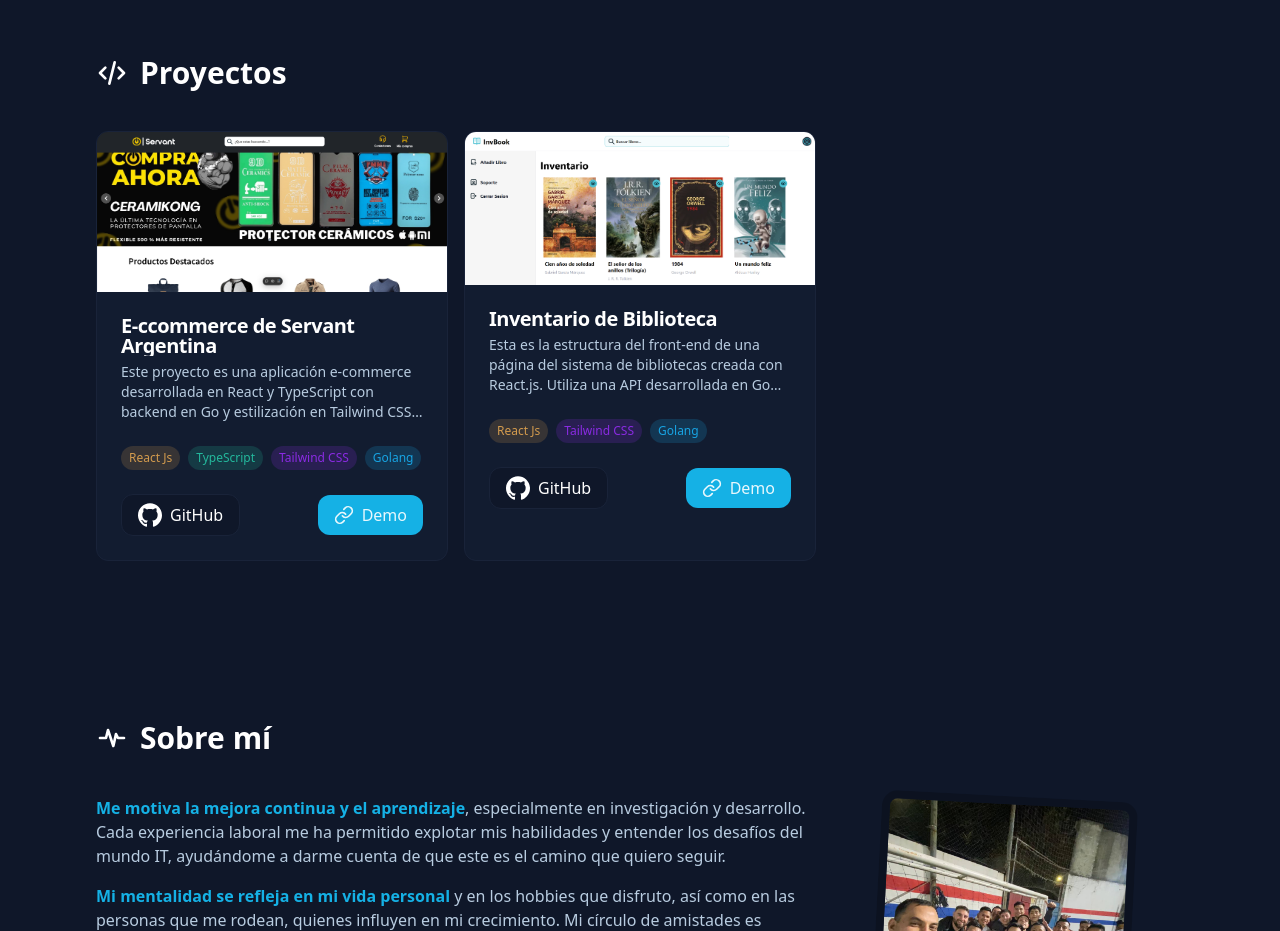
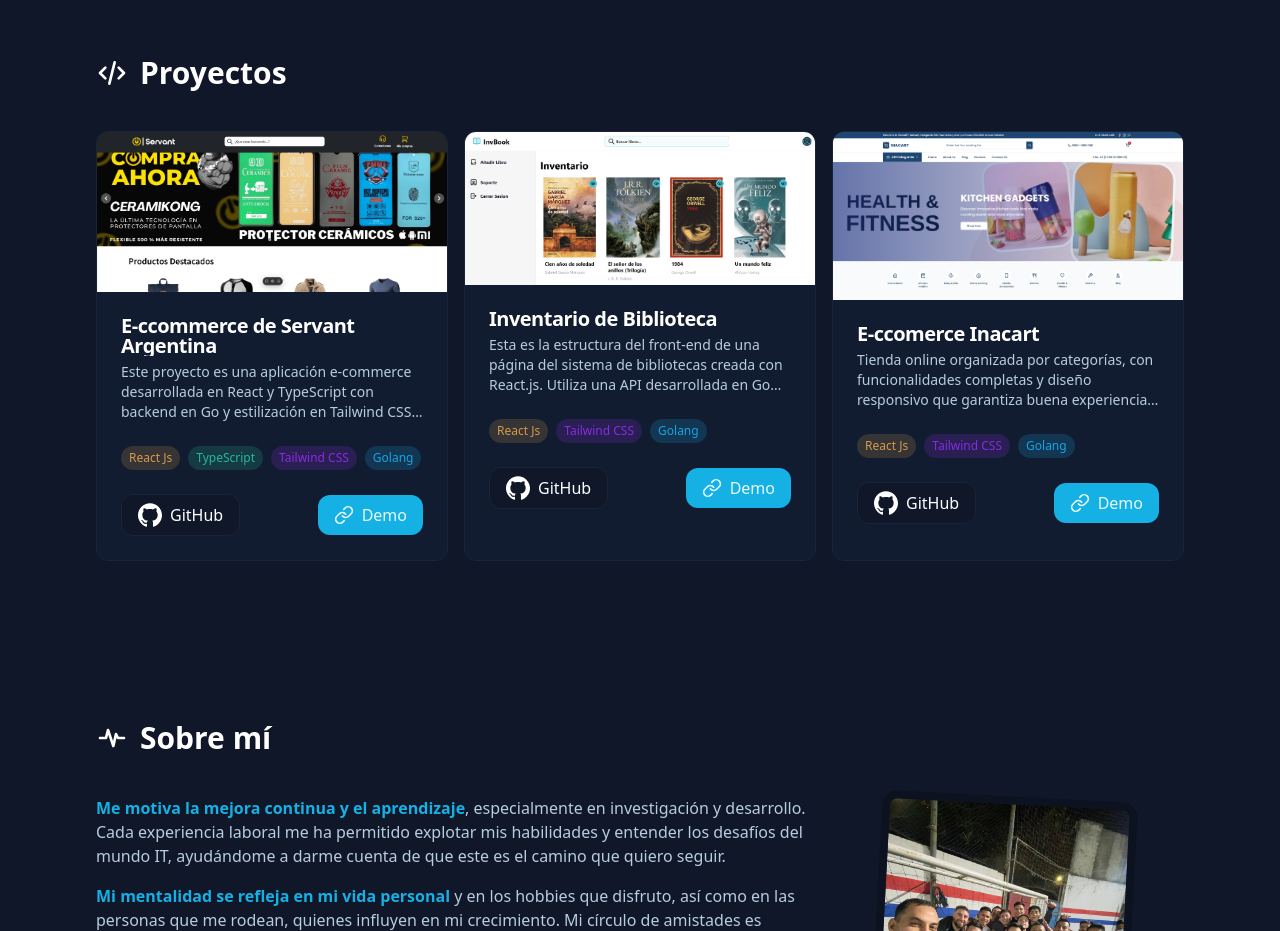
Before and after one commit to OSCAR12FJU/portfolio-personal, a React (Vite) app: page / in a window 1280 px wide. Shown: the part 2260-3191 px from the top of the page. Built offline with nearby package versions, Linux system fonts and the light colour scheme.

Commit message:
chore: update project structure and improve product page logic

```diff
--- a/src/pages/Projects.jsx
+++ b/src/pages/Projects.jsx
@@ -6,6 +6,7 @@
 import { TailwindIcon } from "../icons/TailwinIcon";
 import InventoryBook from "../files/InventoryBook.png";
 import ServantTienda from "../files/ServantTienda.png"
+import OnlineInacart from "../files/OnlineInacart.png"
 
 import { TsIcon } from "../icons/TsIcon";
 import Code from "../icons/Code";
@@ -67,6 +68,14 @@
     link: 'https://e-ccommerce-servant.vercel.app/',
     github: 'https://github.com/OSCAR12FJU/e-ccommerce-servant',
     image: InventoryBook,
+    tags: [TAGS.REACT, TAGS.TAILWIND, TAGS.GOLANG],
+  },
+  {
+    title: 'E-ccomerce Inacart',
+    description: 'Tienda online organizada por categorías, con funcionalidades completas y diseño responsivo que garantiza buena experiencia en todos los dispositivos. Página de producto con lógica clara y fácil navegación.',
+    link: 'https://front-eccomerce-rose.vercel.app/',
+    github: 'https://github.com/OSCAR12FJU/front-eccomerce',
+    image: OnlineInacart,
     tags: [TAGS.REACT, TAGS.TAILWIND, TAGS.GOLANG],
   },
 ];
```
Also changed, not shown: src/files/OnlineInacart.png (added).
